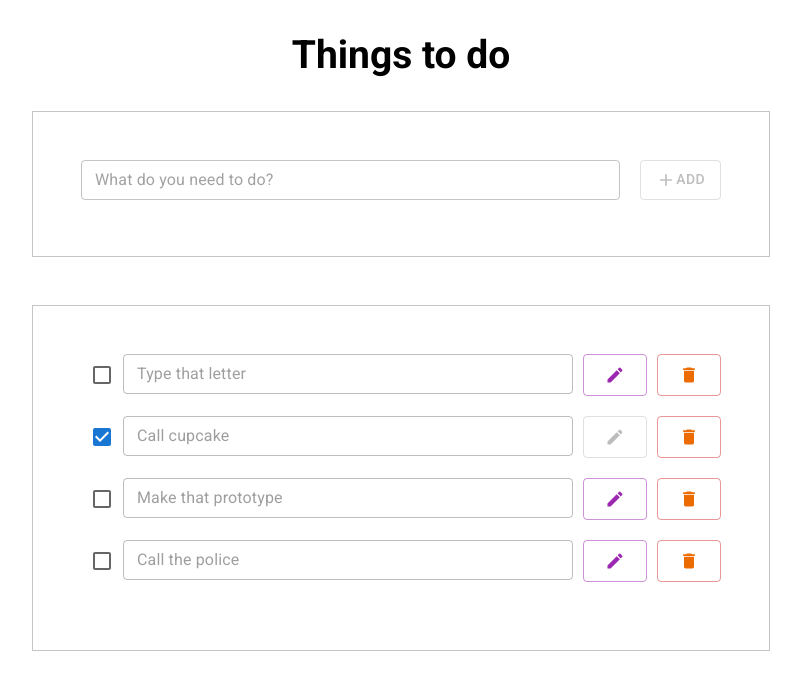
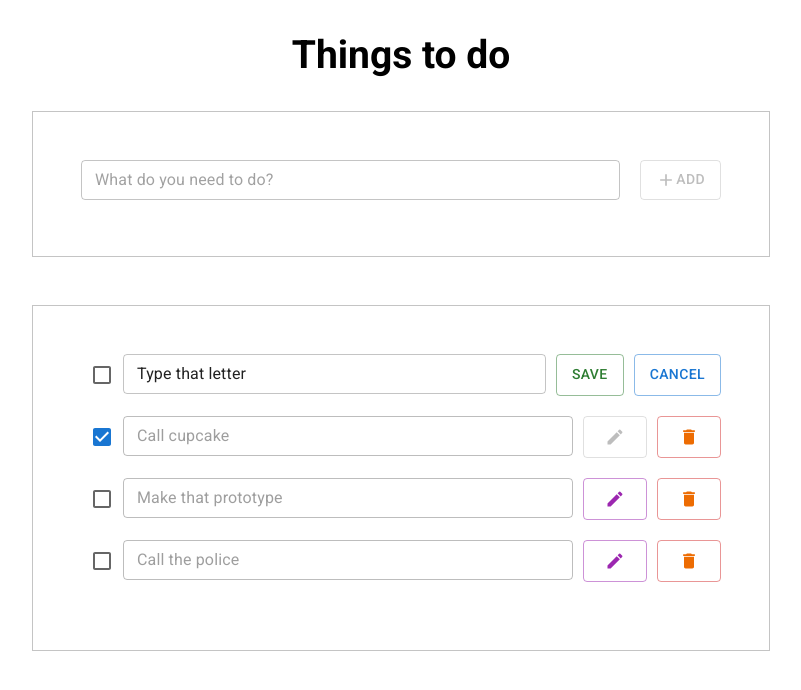
Before and after one commit to jemilu2/aeronology-frontend-exam, a React (Create React App) app: page / in a window 1280 px wide. Both pictures are taken after a click on the button 854 px from the left and 374 px from the top of the page. Shown: the top 690 px of the page, without its empty margins (239-1040 px from the left). Built offline with nearby package versions, Linux system fonts and the light colour scheme.

Commit message:
add support for editing todo

```diff
--- a/src/TodoItem.tsx
+++ b/src/TodoItem.tsx
@@ -7,36 +7,96 @@ import EditIcon from "@mui/icons-material/Edit";
 import DeleteIcon from "@mui/icons-material/Delete";
 import { deleteTodo, editTodo, iTodo } from "./features/todo/todoSlice";
 import { useAppDispatch } from "./app/hooks";
+import { useState } from "react";
 
 const theme = unstable_createMuiStrictModeTheme();
 
 function TodoItem({ todo }: { todo: iTodo }) {
+  const [editing, setEditing] = useState(false);
+  const [editingTitle, setEditingTitle] = useState("");
   const dispatch = useAppDispatch();
   const deleteTodoHandler = () => {
-    dispatch(deleteTodo(todo))
-  }
+    dispatch(deleteTodo(todo));
+  };
   const toggleTodoCompletedState = () => {
     dispatch(editTodo({ ...todo, done: !todo.done }));
+  };
+  const editTodoHandler = () => {
+    setEditingTitle(todo.title);
+    setEditing(true);
+  };
+
+  const cancelTodoEditingHandler = () => {
+    setEditing(false);
+    setEditingTitle("");
+  };
+  const saveTodoHandler = () => {
+    dispatch(editTodo({ ...todo, title: editingTitle }));
+    setEditing(false);
+    setEditingTitle("");
   }
-  const { title, done } = todo;
+  const defaultActions = [
+    <Button
+      key="edit-action"
+      variant="outlined"
+      color="secondary"
+      className="action-btn"
+      disabled={todo.done}
+      onClick={editTodoHandler}
+    >
+      <EditIcon fontSize="small" />
+    </Button>,
+    <Button
+      key="delete-action"
+      variant="outlined"
+      color="error"
+      className="action-btn"
+      onClick={deleteTodoHandler}
+    >
+      <DeleteIcon fontSize="small" color="warning" />
+    </Button>,
+  ];
+
+  const editingActions = [
+    <Button
+      key="save-action"
+      variant="outlined"
+      color="success"
+      className="action-btn"
+      onClick={saveTodoHandler}
+    >
+      Save
+    </Button>,
+    <Button
+      key="cancel-action"
+      variant="outlined"
+      color="primary"
+      className="action-btn"
+      onClick={cancelTodoEditingHandler}
+    >
+      Cancel
+    </Button>,
+  ];
+
+  const title = !editing ? todo.title : editingTitle;
   return (
     <ThemeProvider theme={theme}>
       <div className="todo-item">
-        <Checkbox className="todo-checkbox" checked={done} onChange={toggleTodoCompletedState} />
+        <Checkbox
+          className="todo-checkbox"
+          checked={todo.done}
+          onChange={toggleTodoCompletedState}
+        />
         <TextField
           id="outlined-basic"
           value={title}
-          disabled={true}
+          disabled={!editing}
           className="todo-input"
           size="small"
           variant="outlined"
+          onChange={(event: any) => setEditingTitle(event?.target.value)}
         />
-        <Button variant="outlined" color="secondary" className="action-btn" disabled={todo.done}>
-          <EditIcon fontSize="small" />
-        </Button>
-        <Button variant="outlined" color="error" className="action-btn" onClick={deleteTodoHandler}>
-          <DeleteIcon fontSize="small" color="warning" />
-        </Button>
+        {!editing ? defaultActions : editingActions}
       </div>
     </ThemeProvider>
   );
```
